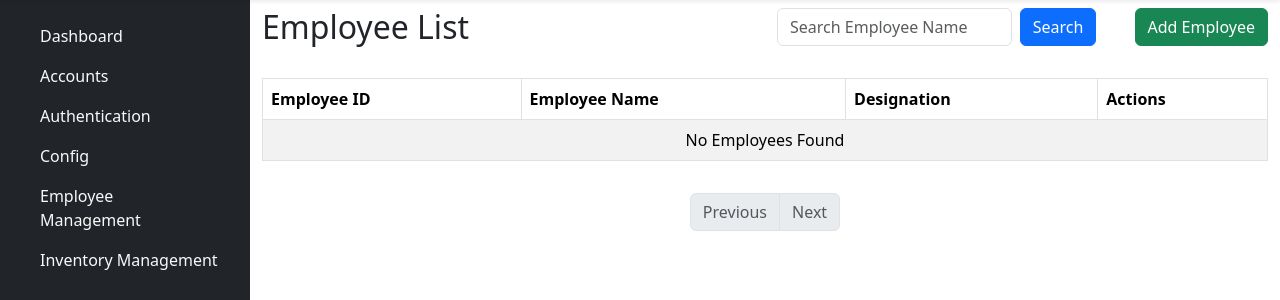
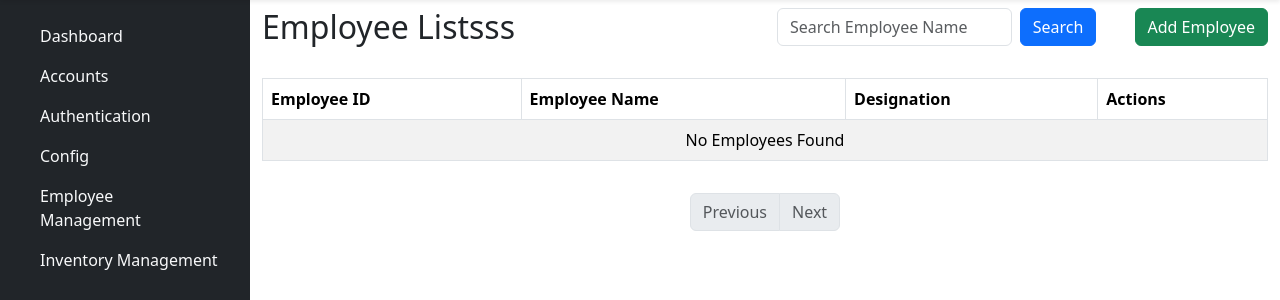
Before and after one commit to MDtech-code/SchoolManagementSystem, a Django app: template app/employee/templates/employee_list.html in a window 1280 px wide. Shown: the part 56-356 px from the top of the page. Run offline with Django 5.2, Linux system fonts and the light colour scheme; the template is opened without the code that fills it, so the values that code supplies are empty; some libraries are stand-ins or nearby versions.

Commit message:
change in emplyee tempalate

```diff
--- a/app/employee/templates/employee_list.html
+++ b/app/employee/templates/employee_list.html
@@ -5,7 +5,7 @@
     <div class="container mt-5">
         <div class="row mb-4">
             <div class="col-md-6">
-                <h2>Employee List</h2>
+                <h2>Employee Listsss</h2>
             </div>
             <div class="col-md-4">
                 <form method="GET" action="{% url 'employee_list' %}" class="d-flex">
```
